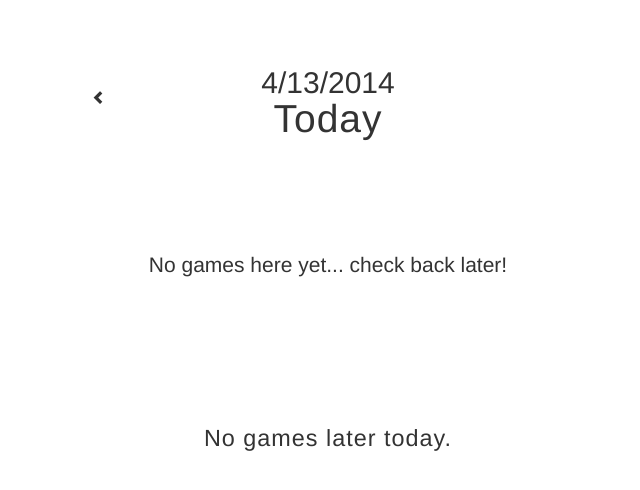
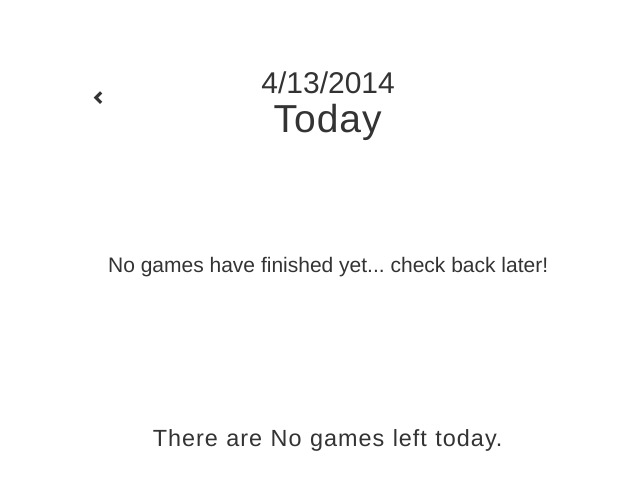
Before and after one commit to jrwells/hackillinois, a PHP site: page / in a window 1280 px wide. Shown: the top 490 px of the page, without its empty margins (312-952 px from the left). Run offline with PHP 8.4, Linux system fonts and the light colour scheme; tables that the repository leaves empty hold one stand-in row (values such as "Sample post"); some libraries are stand-ins or nearby versions.

Commit message:
make messages more friendly

```diff
--- a/index.php
+++ b/index.php
@@ -57,7 +57,7 @@ if($result = $db->query($listQuery)) {
 	}
 
 	if(!strlen($feed)) {
-		$feed .= '<p class="lead">No games here yet... check back later!</p>';
+		$feed .= '<p class="lead">No games have finished yet... check back later!</p>';
 	}
 }
 
@@ -100,6 +100,7 @@ if($requestedDate == $today) {
 		$s = ($row[0] == 1) ? '' : 's';
 
 		$amount = $row[0];
+		$isOrAre = 'are';
 
 		if($amount == 0) {
 			$amount = "No";
@@ -107,10 +108,11 @@ if($requestedDate == $today) {
 
 		else if($amount == 1) {
 			$amount = "One";
+			$isOrAre = 'is';
 		}
 
 		$feed .= '<div class="clearfix"></div>';
-		$feed .= '<h1 class="moregames"><small>' . $amount . ' game' . $s . ' later today.</small></h1>';
+		$feed .= "<h1 class=\"moregames\"><small>There $isOrAre $amount game$s left today.</small></h1>";
 	}
 }
 
```
